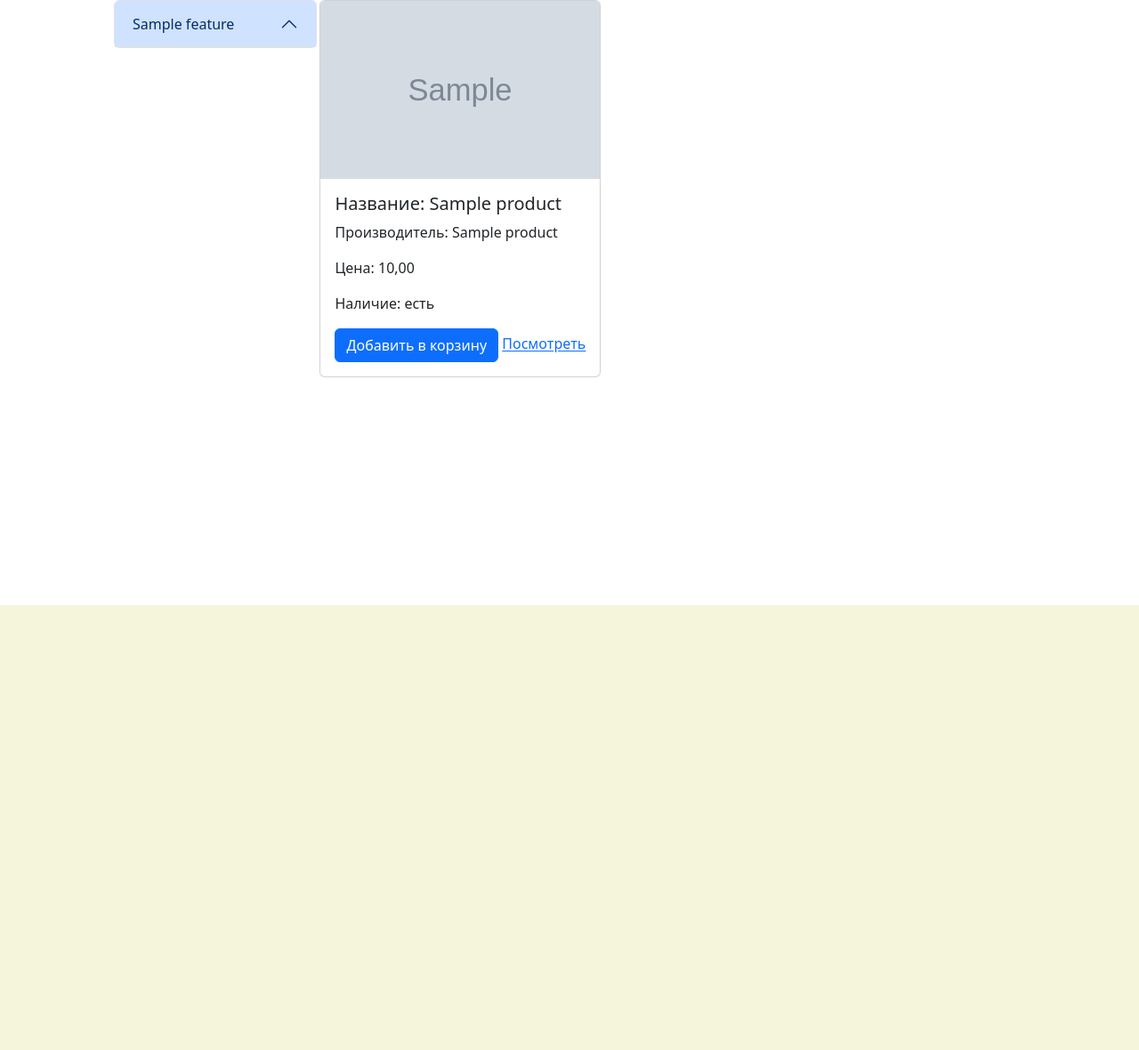
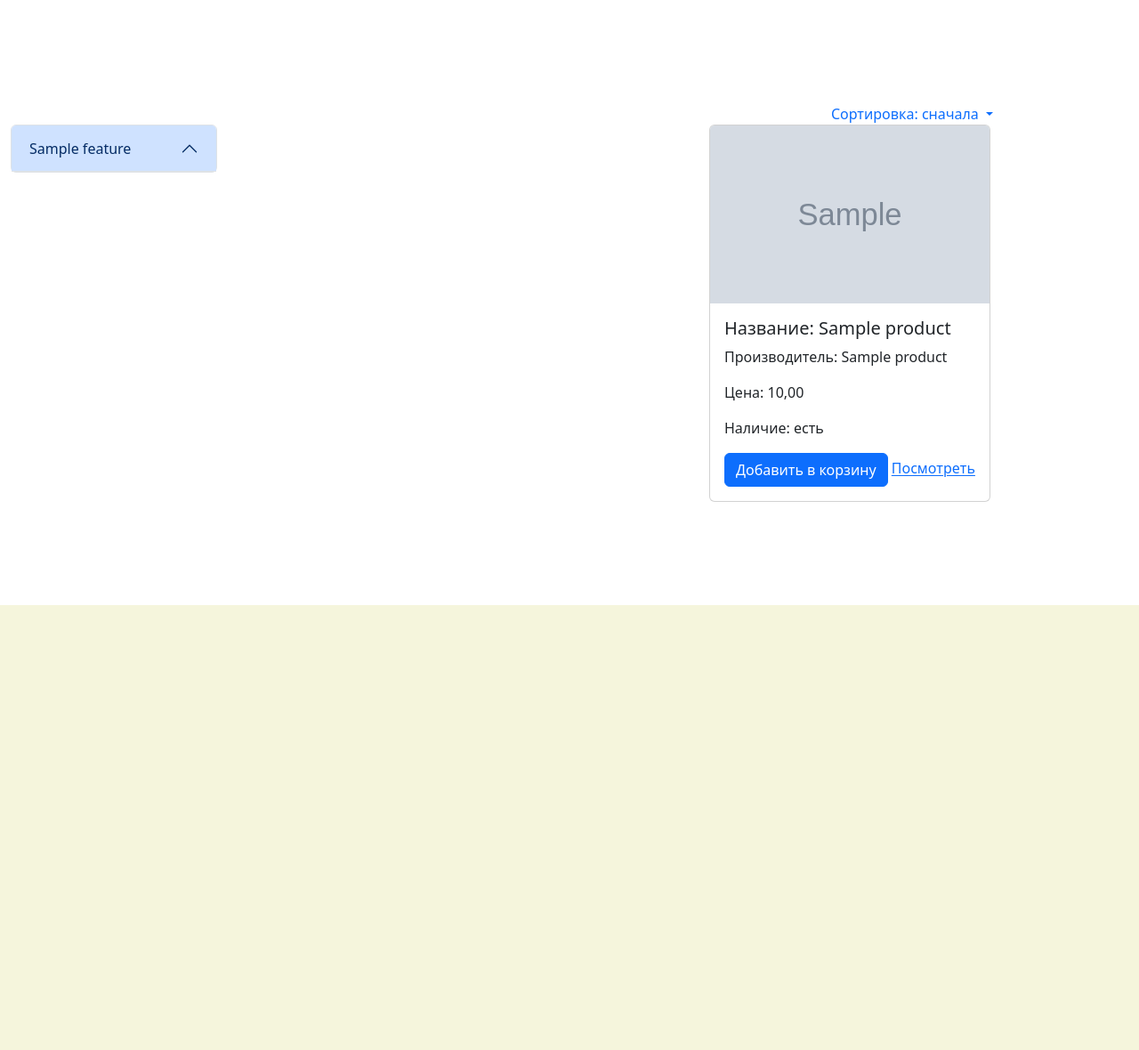
Before and after one commit to progNub/MusicShop, a Django app: page / in a window 1280 px wide. Shown: the part 116-1296 px from the top of the page at 89% size. Run offline with Django 5.2, Linux system fonts and the light colour scheme; tables that the repository leaves empty hold one stand-in row (values such as "Sample post"); grey boxes marked "Sample" are stand-in pictures.

Commit message:
Добавил сортировку, пока что по цене

```diff
--- a/products/static/products/style.css
+++ b/products/static/products/style.css
@@ -1,8 +1,8 @@
 .home-main-container {
     display: flex;
     flex-direction: column;
-    width: 80vw;
-    justify-content: flex-start;
+    width: 100%;
+    justify-content: center;
 }
 
 
@@ -35,6 +35,10 @@
     padding-right: 3px;
 }
 
+.card-group {
+    justify-content: flex-end;
+}
+
 .content-detail-product {
     display: flex;
     flex-direction: column;
@@ -59,15 +63,17 @@
     height: auto;
     min-width: 450px;
 }
-.container_image{
+
+.container_image {
     width: 50%;
 }
-.container_detail{
+
+.container_detail {
     width: 50%;
     padding: 10px 10px 10px 20px;
 }
 
-.container-action{
+.container-action {
     display: flex;
     flex-direction: column;
 
@@ -75,7 +81,7 @@
 
 
 .carousel-control-prev,
-.carousel-control-next{
+.carousel-control-next {
     width: 50%;
 }
 
--- a/products/views.py
+++ b/products/views.py
@@ -16,7 +16,7 @@ class Home(ListView):
     model = Product
     template_name = 'home.html'
     context_object_name = 'products'
-    paginate_by = 50
+    paginate_by = 20
 
     def get_queryset(self):
         products = Product.objects.filter(availability=True).order_by('id')
@@ -26,10 +26,17 @@ class Home(ListView):
         ).order_by('id')[:1]
         products = products.annotate(image=Subquery(image.values('image')[:1]))
 
-        query = self.request.GET.get('search-product')
-        if query:
-            products = products.filter(Q(name__icontains=query) | Q(
-                description__icontains=query))  # Ищите продукты, чье имя содержит поисковый запрос
+        sort_search = self.request.GET.get('sort')
+        if sort_search:
+            if sort_search == 'cheap':
+                products = products.order_by('price')
+            elif sort_search == 'expensive':
+                products = products.order_by('-price')
+
+        query_search = self.request.GET.get('search-product')
+        if query_search:
+            products = products.filter(Q(name__icontains=query_search) | Q(
+                description__icontains=query_search))
         return products
 
 
--- a/static/css/base_style.css
+++ b/static/css/base_style.css
@@ -71,7 +71,7 @@
 .main-content_common {
     display: flex;
     flex-direction: row;
-    width: 100%;
+    width: 90%;
     justify-content: space-between;
 
 }
--- a/templates/home.html
+++ b/templates/home.html
@@ -15,8 +15,26 @@
 
 {% block base-content %}
 	<div class="home-main-container">
-
 		<div class="main-content_common">
+			<div class="container-fluid d-flex row">
+				<div class="container-sort d-flex justify-content-end">
+					<div class="dropdown">
+						<a class="dropdown-toggle" type="button" data-bs-toggle="dropdown" aria-expanded="false"
+						   style="text-decoration: none">
+							Сортировка:
+							{% if request.GET.sort == 'cheap' %}Дешевые
+							{% elif request.GET.sort == 'expensive' %}Дорогие
+							{% else %}сначала{% endif %}
+						</a>
+						<form action="{% url 'home' %}">
+							<ul class="dropdown-menu">
+								<li><a class="dropdown-item" href="?sort=cheap">Дешевые</a></li>
+								<li><a class="dropdown-item" href="?sort=expensive">Дорогие</a></li>
+							</ul>
+						</form>
+					</div>
+				</div>
+				<div class="container-fluid d-flex">
 					<div class="container-features">
 						{% load list_features %}
 						{% get_features %}
@@ -29,5 +47,7 @@
 					</div>
 				</div>
 			</div>
+		</div>
+	</div>
 
 {% endblock %}
```
Lines whose indentation alone changed are shown as unchanged.
